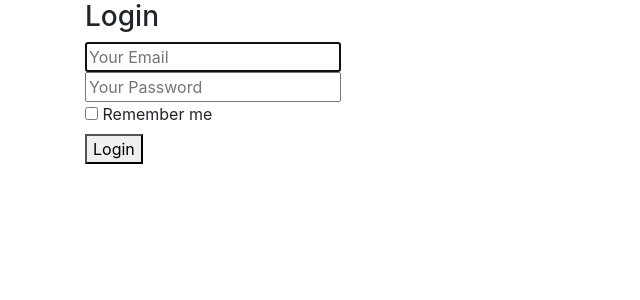
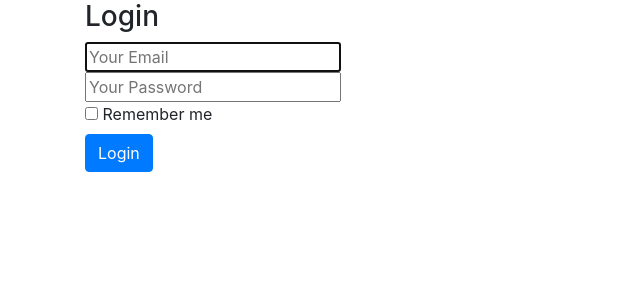
Before and after one commit to kc108/carbon-project, a Flask app: page /login in a window 1280 px wide. Shown: the part 56-356 px from the top of the page, without its empty margins (0-640 px from the left). Run offline with Flask 2, Linux system fonts and the light colour scheme; some libraries are stand-ins or nearby versions.

Commit message:
deployment login issue

```diff
--- a/templates/edit_ground_query.html
+++ b/templates/edit_ground_query.html
@@ -26,7 +26,7 @@
 <hr>
 <form action="{{ url_for('delete_ground_query', id=post.id) }}" method="POST">
     <input type="submit" value="Delete Estimate"
-            class="btn btn-danger btn-sm"
+            class="btn btn-success btn-sm"
             onclick="return confirm('Are you sure you want to delete this estimate?')">
 </form>
 {% endblock %}
--- a/templates/login.html
+++ b/templates/login.html
@@ -22,7 +22,7 @@
                     Remember me
                 </label>
             </div>
-            <button class="button is-block is-info is-large is-fullwidth">Login</button>
+            <button class="button btn btn-primary is-block is-info is-large is-fullwidth">Login</button>
         </form>
     </div>
 </div>
```
Also changed, not shown: Readme.md.
